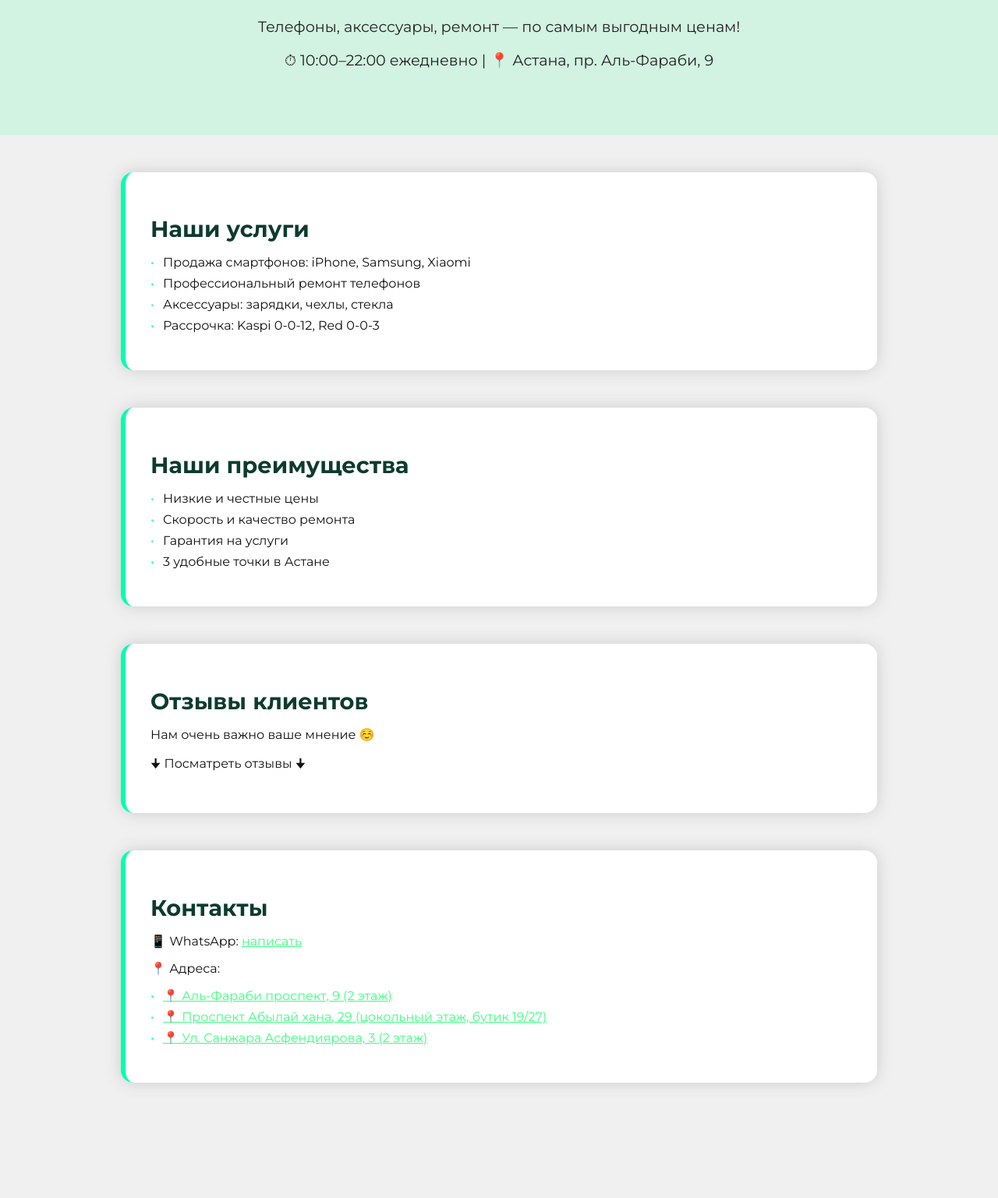
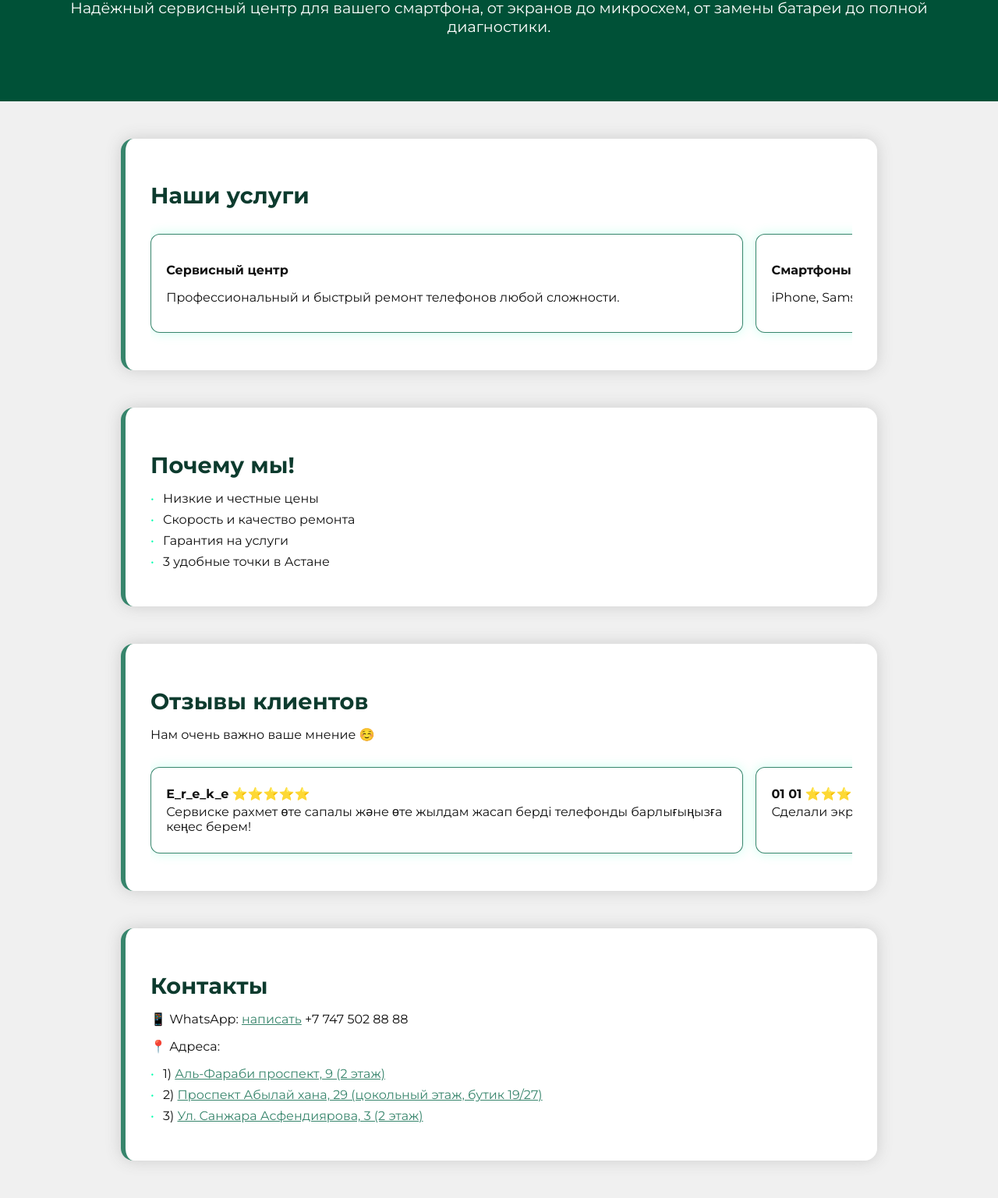
Before and after one commit to As45671234/Mobile-Tau, a plain HTML site: page index.html in a window 1280 px wide. Shown: the part 340-1877 px from the top of the page at 78% size. Before the commit the page ends 1777 px from the top, so only its background shows below. Drawn offline with Linux system fonts and the light colour scheme.

Commit message:
Add files via upload

```diff
--- a/index.html
+++ b/index.html
@@ -4,6 +4,7 @@
   <meta charset="UTF-8">
   <meta name="viewport" content="width=device-width, initial-scale=1.0">
   <title>Mobile Tau</title>
+  <link rel="icon" type="image/png" href="img/topimg.png">
   <link href="https://fonts.googleapis.com/css2?family=Montserrat:wght@400;700&display=swap" rel="stylesheet">
   <link rel="stylesheet" href="style.css">
 </head>
@@ -31,24 +32,35 @@
   </div>
 
   <div class="hero">
-    <img src="img/logo.jpg" alt="Mobile Tau logo" class="profile">
-    <h1>Mobile Tau</h1>
-    <p>Телефоны, аксессуары, ремонт — по самым выгодным ценам!</p>
-    <p>⏱ 10:00–22:00 ежедневно | 📍 Астана, пр. Аль-Фараби, 9</p>
+    <img id="logo" src="img/logo.jpg" alt="Mobile Tau logo" class="profile">
+    <p><b>Быстро. Качественно. Доступно.</b></p>
+    <p>Надёжный сервисный центр для вашего смартфона, от экранов до микросхем, от замены батареи до полной диагностики. </p></p>
   </div>
 
   <section id="services">
     <h2>Наши услуги</h2>
-    <ul>
-      <li>Продажа смартфонов: iPhone, Samsung, Xiaomi</li>
-      <li>Профессиональный ремонт телефонов</li>
-      <li>Аксессуары: зарядки, чехлы, стекла</li>
-      <li>Рассрочка: Kaspi 0-0-12, Red 0-0-3</li>
-    </ul>
+    <div class="service-slider">
+      <div class="service-card">
+        <p><strong>Сервисный центр</strong></p>
+        <p>Профессиональный и быстрый ремонт телефонов любой сложности.</p>
+      </div>
+      <div class="service-card">
+        <p><strong>Смартфоны</strong></p>
+        <p>iPhone, Samsung, Xiaomi — новые модели по выгодным ценам.</p>
+      </div>
+      <div class="service-card">
+        <p><strong>Аксессуары</strong></p>
+        <p>Зарядки, чехлы, защитные стекла и многое другое в наличии.</p>
+      </div>
+      <div class="service-card">
+        <p><strong>Рассрочка</strong></p>
+        <p>Kaspi 0-0-12, Red 0-0-3 — покупай сейчас, плати позже.</p>
+      </div>
+    </div>
   </section>
 
   <section id="advantages">
-    <h2>Наши преимущества</h2>
+    <h2>Почему мы!</h2>
     <ul>
       <li>Низкие и честные цены</li>
       <li>Скорость и качество ремонта</li>
@@ -57,26 +69,41 @@
     </ul>
   </section>
 
-  <section id="reviews" onclick="toggleReviews()" style="cursor: pointer;">
+  <section id="reviews">
     <h2>Отзывы клиентов</h2>
     <p>Нам очень важно ваше мнение ☺️</p>
-    <p>🠋 Посматреть отзывы 🠋</p>
-    <div id="reviewList" style="display: none;">
-      <div class="review">
+    <div class="review-slider">
+      <div class="review-card">
         <p><strong>E_r_e_k_e</strong> ⭐⭐⭐⭐⭐</p>
-        <p>Сервиске рахмет өте сапалы және өте жылдам жасап берді телефонды барлығыңызға кеңес берем, барлығыңыздар өкінбейсіздер!</p>
+        <p>Сервиске рахмет өте сапалы және өте жылдам жасап берді телефонды барлығыңызға кеңес берем!</p>
       </div>
-      <div class="review">
+      <div class="review-card">
         <p><strong>01 01</strong> ⭐⭐⭐⭐⭐</p>
-        <p>Сделали экран за 10мин качественно, Саудасы бар тема ребята, благодарю 👍</p>
+        <p>Сделали экран за 10мин качественно, ребята — молодцы, благодарю 👍</p>
       </div>
-      <div class="review">
+      <div class="review-card">
         <p><strong>Даулет Оразалиев</strong> ⭐⭐⭐⭐⭐</p>
-        <p>Отличный сервис, мужик в магазине грамотный, почистили телефон от грязи и подобрали нужный зарядник за несколько минут</p>
+        <p>Почистили телефон и подобрали зарядку за 5 минут. Спасибо!</p>
       </div>
-      <div class="review">
+      <div class="review-card">
         <p><strong>Александр Шувалов</strong> ⭐⭐⭐⭐⭐</p>
-        <p>Магазин супер, все быстро: позвонил — приготовили, забрал 👍👍👍<br>Удачи в продажах 🙏</p>
+        <p>Позвонил — приготовили — забрал. Всё чётко. Удачи в продажах!</p>
+      </div>
+      <div class="review-card">
+        <p><strong>Айгуль Джумалиева</strong> ⭐⭐⭐⭐⭐</p>
+        <p>Нужен был зарядник — нашла магазин в 2ГИС, написала в WhatsApp, быстро ответили и помогли. Очень дружелюбный продавец!</p>
+      </div>
+      <div class="review-card">
+        <p><strong>Нурик GM</strong> ⭐⭐⭐⭐⭐</p>
+        <p>Сервис отличный, выбор телефонов большой, персонал компетентный и вежливый. Всё показали и объяснили.</p>
+      </div>
+      <div class="review-card">
+        <p><strong>Apple User</strong> ⭐⭐⭐⭐⭐</p>
+        <p>Батарейка вздулась — заменили в тот же день. Всё быстро, не дорого. Благодарю! Советую!</p>
+      </div>
+      <div class="review-card">
+        <p><strong>Talgat Zhantore</strong> ⭐⭐⭐⭐⭐</p>
+        <p>Өте жақсы сервис, экранды 15 минутта ауыстырып берді</p>
       </div>
     </div>
   </section>
@@ -84,22 +111,22 @@
 
   <section id="contacts">
     <h2>Контакты</h2>
-    <p>📱 WhatsApp: <a href="https://wa.clck.bar/77475028888" target="_blank">написать</a></p>
+    <p>📱 WhatsApp: <a href="https://wa.clck.bar/77475028888" target="_blank">написать</a> +7 747 502 88 88</p>
     <p>📍 Адреса:</p>
     <ul>
-      <li>
+      <li>1)
         <a href="https://go.2gis.com/ObdVZ" target="_blank">
-          📍 Аль-Фараби проспект, 9 (2 этаж)
+           Аль-Фараби проспект, 9 (2 этаж)
         </a>
       </li>
-      <li>
+      <li>2)
         <a href="https://go.2gis.com/YyuSC" target="_blank">
-          📍 Проспект Абылай хана, 29 (цокольный этаж, бутик 19/27)
+           Проспект Абылай хана, 29 (цокольный этаж, бутик 19/27)
         </a>
       </li>
-      <li>
+      <li>3)
         <a href="https://go.2gis.com/dWzQy" target="_blank">
-          📍 Ул. Санжара Асфендиярова, 3 (2 этаж)
+           Ул. Санжара Асфендиярова, 3 (2 этаж)
         </a>
       </li>
     </ul>
--- a/js.js
+++ b/js.js
@@ -10,8 +10,11 @@ window.addEventListener('DOMContentLoaded', () => {
   function toggleTheme() {
     document.body.classList.toggle('light');
     const icon = document.getElementById('theme-icon');
+    const logo = document.getElementById('logo');
     const isLight = document.body.classList.contains('light');
     icon.src = isLight ? 'img/icon1.png' : 'img/icon2.png';
+    logo.src = isLight ? "img/logo.jpg" : "img/logo1.jpg";
+
   }
   function toggleMobileNav() {
     const nav = document.getElementById('mobileNav');
--- a/style.css
+++ b/style.css
@@ -43,11 +43,11 @@ body.light {
   transition: background 0.3s;
 }
 body.light .hero {
-  background: #d2f2e2;
+  background: rgb(0, 81, 55);
 }
 .hero img.profile {
-  width: 180px;
-  height: 180px;
+  width: 200px;
+  height: 200px;
   border-radius: 50%;
   border: 4px solid #00ffae;
   box-shadow: 0 0 30px #00ffaeaa;
@@ -64,7 +64,7 @@ body.light .hero {
 }
 body.light .hero h1,
 body.light .hero p {
-  color: #222;
+  color: #ffffff;
 }
 .nav {
   position: fixed;
@@ -83,6 +83,9 @@ body.light .hero p {
   background: rgba(0, 0, 0, 0.355);
   transition: transform 0.2s ease, background 0.3s;
   font-size: 1rem;
+}
+body.light .nav a{
+  color :#ffffff;
 }
 .nav a:hover {
   background: #00ffae;
@@ -141,7 +144,7 @@ section {
   margin: 3rem auto;
   padding: 2rem;
   background: rgba(13, 59, 46, 0.8);
-  border-left: 6px solid #00ffae;
+  border-left: 6px solid rgba(0, 100, 68, 0.785);
   border-radius: 16px;
   box-shadow: 0 0 30px #00ffaa66;
   transition: background 0.3s, color 0.3s;
@@ -178,11 +181,35 @@ a {
   color: #00ffae;
 }
 body.light a{
-  color:#3dff81;
+  color:rgba(0, 100, 68, 0.785);
 }
 a:hover {
   color: #000000;
 }
+.service-slider {
+  display: flex;
+  overflow-x: auto;
+  scroll-snap-type: x mandatory;
+  gap: 1rem;
+  padding: 1rem 0;
+}
+.service-slider::-webkit-scrollbar {
+  display: none;
+}
+.service-card {
+  flex: 0 0 80%;
+  scroll-snap-align: start;
+  background: rgba(255, 255, 255, 0.05);
+  border: 1px solid rgba(0, 100, 68, 0.785);
+  border-radius: 12px;
+  padding: 1.2rem;
+  box-shadow: 0 0 15px rgba(0, 255, 174, 0.2);
+  transition: transform 0.2s;
+}
+.service-card:hover {
+  transform: scale(1.02);
+}
+
 .review {
   background: rgba(255, 255, 255, 0.05);
   padding: 1rem 1.5rem;
@@ -199,6 +226,32 @@ a:hover {
 .review p {
   margin: 0.3rem 0;
 }
+.review-slider {
+  display: flex;
+  overflow-x: auto;
+  scroll-snap-type: x mandatory;
+  gap: 1rem;
+  padding: 1rem 0;
+}
+.review-slider::-webkit-scrollbar {
+  display: none;
+}
+.review-card {
+  flex: 0 0 80%;
+  scroll-snap-align: start;
+  background: rgba(255, 255, 255, 0.05);
+  border: 1px solid rgba(0, 100, 68, 0.785);
+  border-radius: 12px;
+  padding: 1.2rem;
+  box-shadow: 0 0 15px rgba(0, 255, 174, 0.2);
+  transition: transform 0.2s;
+}
+.review-card:hover {
+  transform: scale(1.02);
+}
+.review-card p {
+  margin: 0.3rem 0;
+}
 
 @media (max-width: 768px) {
   .nav {
```
Also changed, not shown: img/logo.jpg, img/logo1.jpg (added), img/topimg.png (added).
